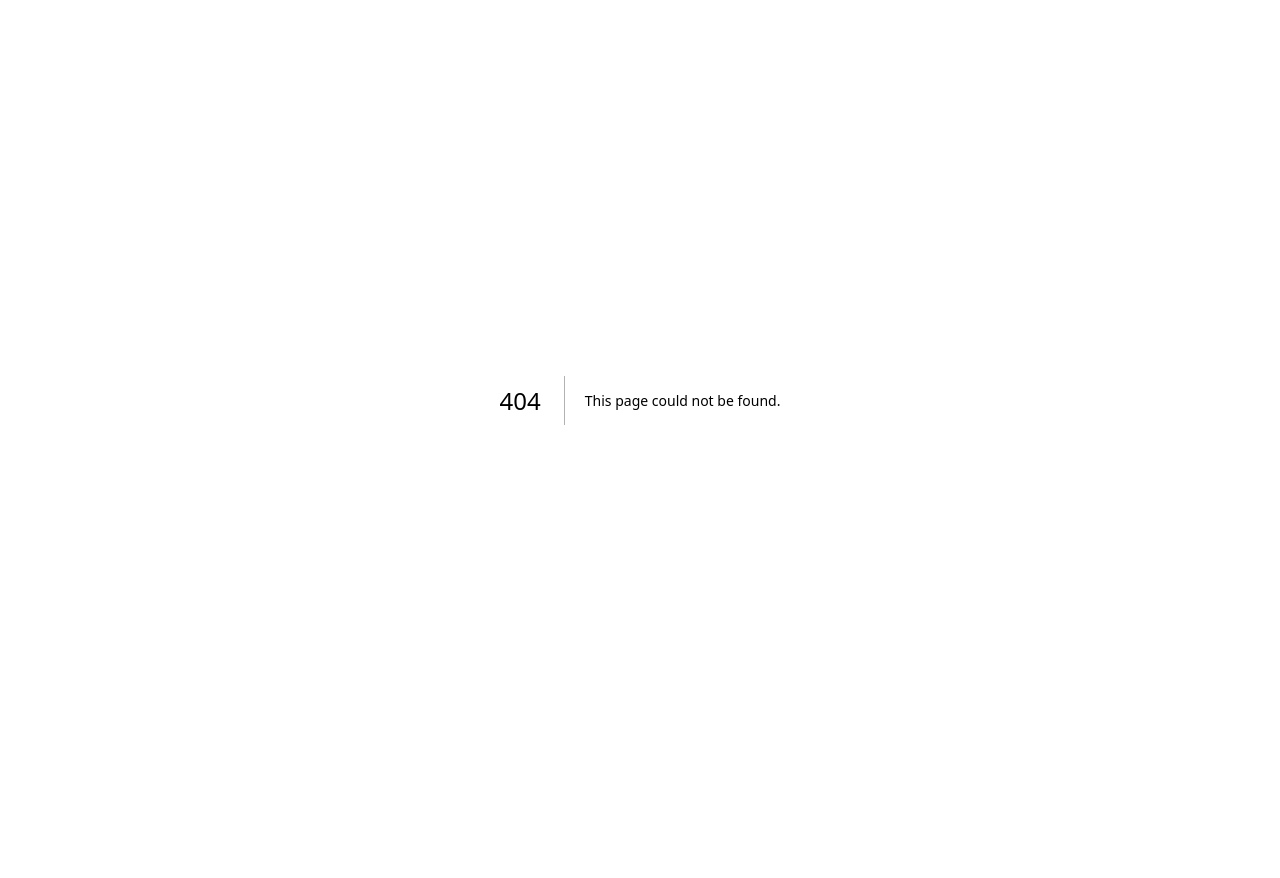
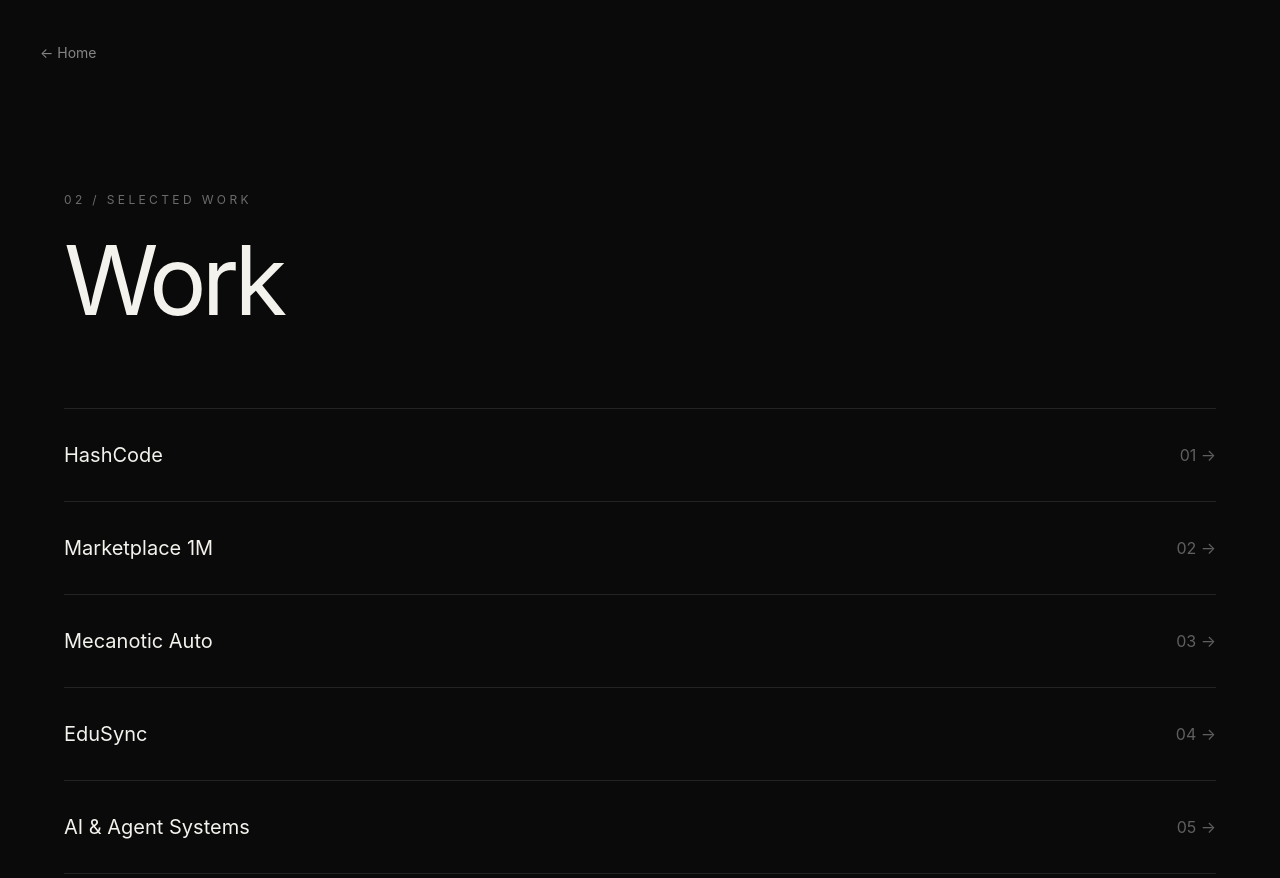
Before and after one commit to digitaleflex/eurinhash-portofolio, a Next.js app: page /work in a window 1280 px wide. Before the commit this address had no page. Shown: the top 878 px of the page. Before the commit the page ends 800 px from the top, so only its background shows below. Built offline with nearby package versions, Linux system fonts and the light colour scheme.

Commit message:
feat: add portfolio routes

```diff
--- /dev/null
+++ b/app/work/page.tsx
@@ -0,0 +1,2 @@
+const work=["HashCode","Marketplace 1M","Mecanotic Auto","EduSync","AI & Agent Systems"];
+export default function WorkPage(){return <main className="min-h-screen bg-ink text-paper px-6 py-10 md:px-10"><a href="/" className="text-sm text-white/50">← Home</a><section className="mx-auto max-w-6xl py-32"><p className="text-xs uppercase tracking-[.28em] text-white/40">02 / Selected work</p><h1 className="mt-6 text-6xl tracking-[-.05em] md:text-8xl">Work</h1><div className="mt-20 divide-y divide-white/10 border-y border-white/10">{work.map((x,i)=><a href={`/work/${x.toLowerCase().replaceAll(" ","-").replaceAll("&","and")}`} key={x} className="flex items-center justify-between py-8"><span className="text-xl">{x}</span><span className="text-white/35">0{i+1} →</span></a>)}</div></section></main>}
```
